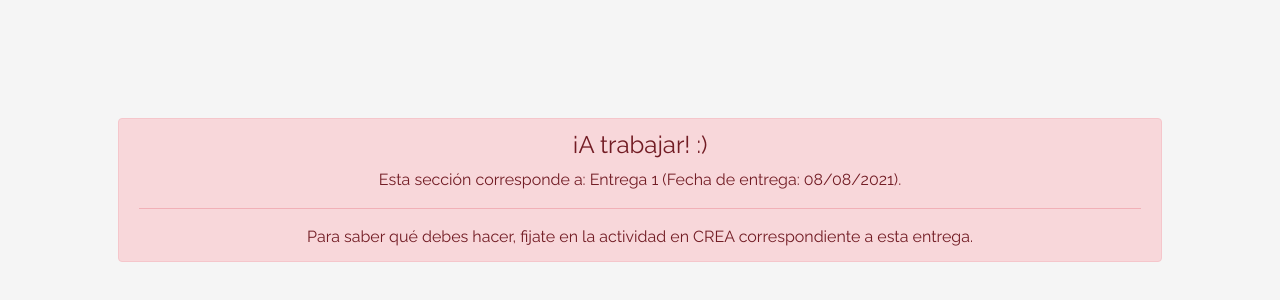
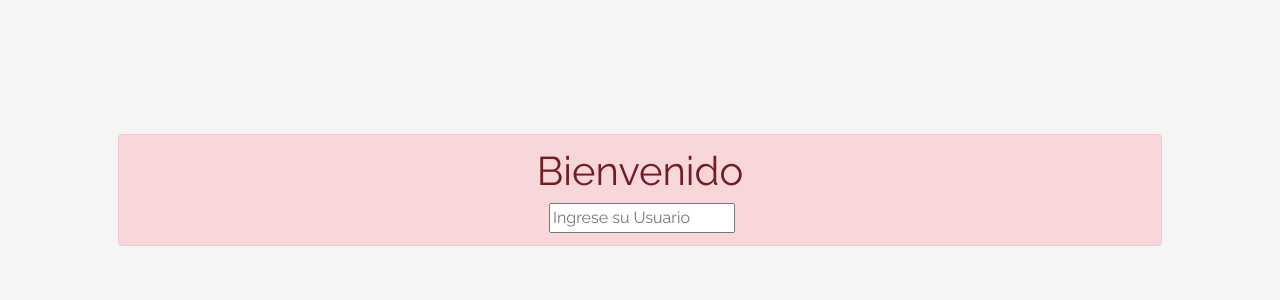
Before and after one commit to sebabarbitta/eMercado, a plain HTML site: page login.html in a window 1280 px wide. Shown: the part 202-502 px from the top of the page. Drawn offline with Linux system fonts and the light colour scheme.

Commit message:
inicio login

```diff
--- a/login.html
+++ b/login.html
@@ -25,7 +25,7 @@
       align-items: center;
       padding-top: 40px;
       padding-bottom: 40px;
-      background-color: #f5f5f5;
+        background-color: #f5f5f5;
     }
 
     .signin {
@@ -40,10 +40,16 @@
 <body class="text-center">
   <div class="container p-5">
     <div class="alert alert-danger" role="alert" style="position: relative; width:auto; top: 0;">
-      <h4 class="alert-heading">¡A trabajar! :)</h4>
-      <p>Esta sección corresponde a: Entrega 1 (Fecha de entrega: 08/08/2021).</p>
+      <!---<h4 class="alert-heading">¡A trabajar! :)</h4>
+       <p>Esta sección corresponde a: Entrega 1 (Fecha de entrega: 08/08/2021).</p>
       <hr>
       <p class="mb-0">Para saber qué debes hacer, fijate en la actividad en CREA correspondiente a esta entrega.</p>
+    -->
+    <form class="login">
+      <h1>Bienvenido</h1>
+      <Label  for="Usuario"></Label>
+      <input type="text" name="Usuario" id="Usu" placeholder="Ingrese su Usuario">
+    </form>
     </div>
   </div>
 
```
Also changed, not shown: 1 other file.
